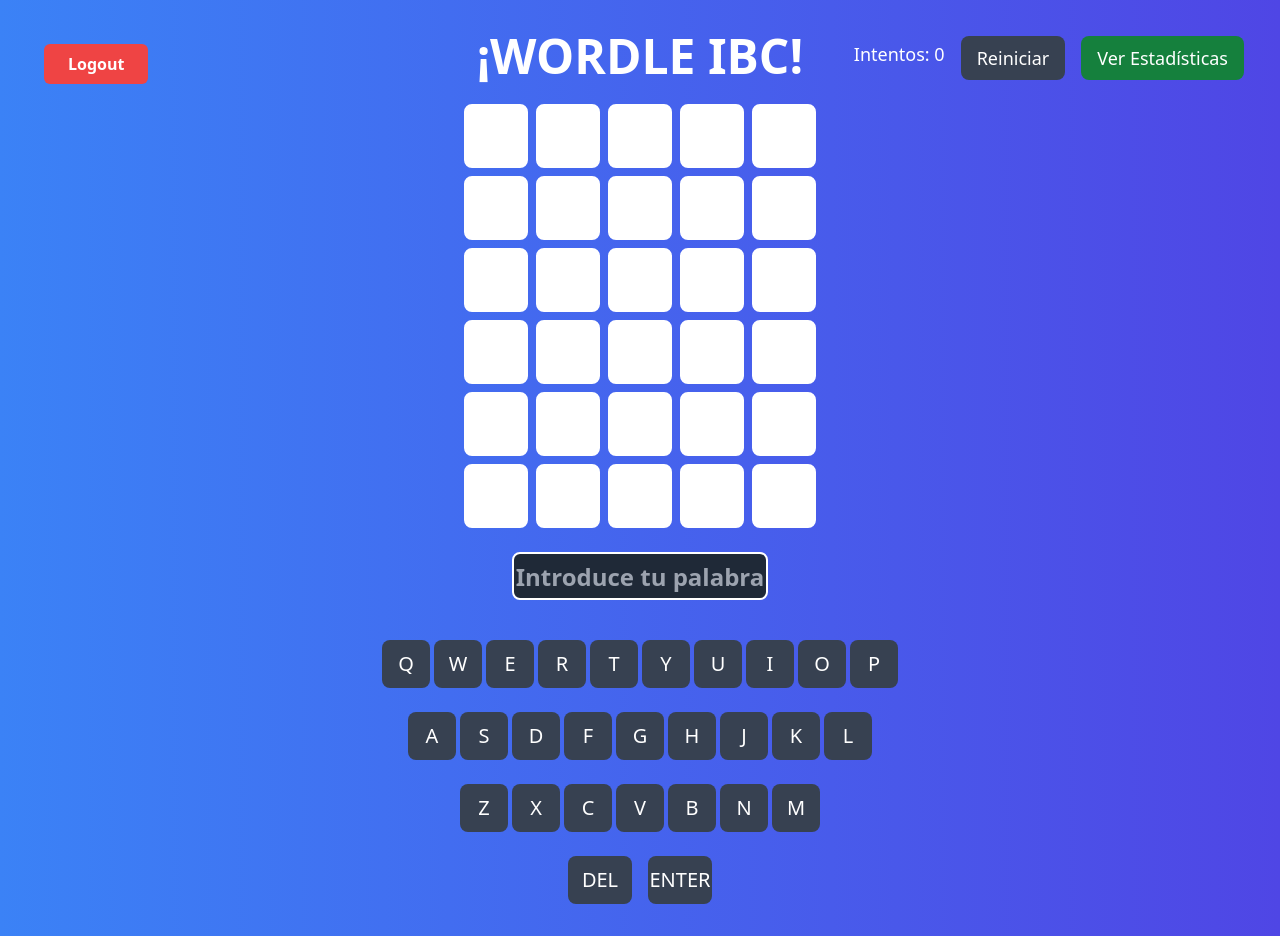
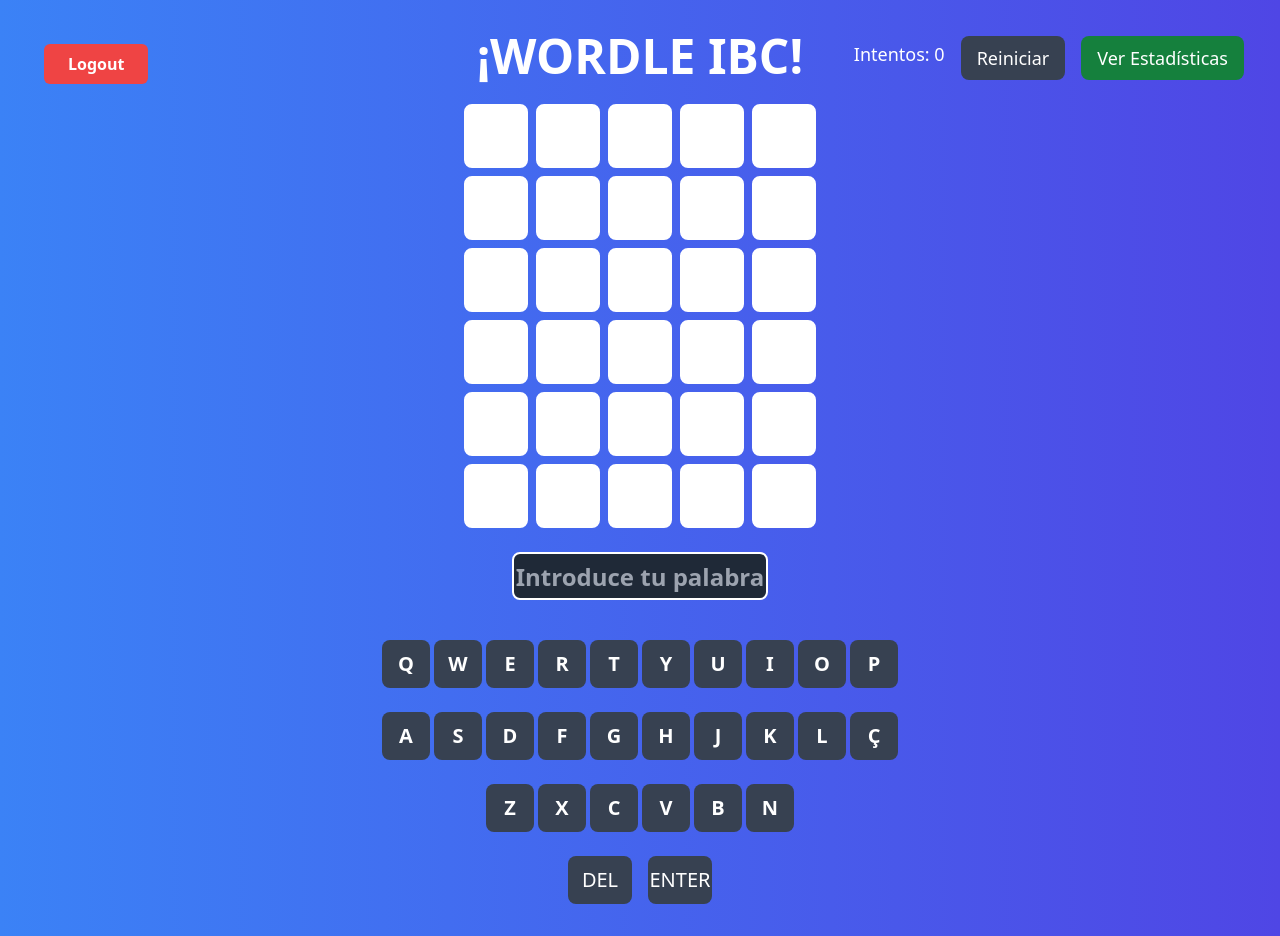
Before and after one commit to YelkoAlferez/new_wordle, a Nuxt app: page /play in a window 1280 px wide. Built offline with nearby package versions, Linux system fonts and the light colour scheme.

Commit message:
fix(): formated document + added colors to keyboard keys

```diff
--- a/pages/play/index.vue
+++ b/pages/play/index.vue
@@ -3,94 +3,57 @@
     <div class="text-center p-8">
       <h1 class="text-5xl font-bold mb-6 text-white">¡WORDLE IBC!</h1>
       <div class="absolute top-5 left-5 p-4 flex gap-4 items-center">
-          <button
-              @click="auth.logout"
-              class="px-6 py-2 bg-red-500 text-white font-semibold rounded-md hover:bg-red-600 transition m-2"
-              >
+        <button @click="auth.logout"
+          class="px-6 py-2 bg-red-500 text-white font-semibold rounded-md hover:bg-red-600 transition m-2">
           Logout
         </button>
       </div>
       <div class="absolute top-5 right-5 p-4 flex gap-4 items-center">
         <div class="text-lg mb-2">Intentos: {{ usedAttempts }}</div>
-        <button
-          @click="restartGame"
-          class="px-4 py-2 bg-gray-700 text-white rounded-lg text-lg hover:bg-gray-600"
-        >
+        <button @click="restartGame" class="px-4 py-2 bg-gray-700 text-white rounded-lg text-lg hover:bg-gray-600">
           Reiniciar
         </button>
-        <button
-          @click="showStats"
-          class="px-4 py-2 bg-green-700 text-white rounded-lg text-lg hover:bg-green-600"
-        >
+        <button @click="showStats" class="px-4 py-2 bg-green-700 text-white rounded-lg text-lg hover:bg-green-600">
           Ver Estadísticas
         </button>
       </div>
       <div id="wordle-grid" class="flex flex-col items-center gap-2">
         <div v-for="(row, rowIndex) in grid" :key="'row-' + (rowIndex + 1)" class="flex gap-2">
-            <input
-              v-for="(colIndex, index) in 5"
-              :key="'row-' + (rowIndex + 1) + '-col-' + index"
-              v-model="grid[rowIndex].letters[index]"
-              :class="['w-16 h-16 text-white rounded-lg border-2 border-white flex items-center justify-center text-2xl font-bold text-center', letterColors[rowIndex][index]]"
-              :readonly="rowIndex < currentRowIndex"
-            />
+          <input v-for="(colIndex, index) in 5" :key="'row-' + (rowIndex + 1) + '-col-' + index"
+            v-model="grid[rowIndex].letters[index]" :class="[
+              'w-16 h-16 text-white rounded-lg border-2 border-white flex items-center justify-center text-2xl font-bold text-center',
+              letterColors[rowIndex][index],
+            ]" :readonly="rowIndex < currentRowIndex" />
         </div>
       </div>
 
       <div class="mt-6">
-          <input
-            v-model="currentWord"
-            readonly
-            type="text"
-            maxlength="5"
-            placeholder="Introduce tu palabra"
+        <input v-model="currentWord" readonly type="text" maxlength="5" placeholder="Introduce tu palabra"
           class="w-64 h-12 text-center text-2xl font-bold bg-gray-800 text-white border-2 border-white rounded-lg"
-            :disabled="isWordSubmitted || currentWord.length === 5 || currentRowIndex >= grid.length"
-          />
+          :disabled="isWordSubmitted ||
+            currentWord.length === 5 ||
+            currentRowIndex >= grid.length
+            " />
       </div>
 
       <div id="keyboard" class="flex flex-wrap justify-center gap-2 mt-6">
-            <div class="flex justify-center gap-1 mt-4 w-full">
-                <button
-                    v-for="(letter, index) in alphabet.slice(0, 10)"
-                    :key="index"
+        <!-- Render each row dynamically -->
+        <div v-for="(slice, rowIndex) in letterSlices" :key="'row-' + rowIndex"
+          class="flex justify-center gap-1 mt-4 w-full">
+          <button v-for="(letter, index) in alphabet.slice(slice[0], slice[1])" :key="index" :id="'letter-' + letter"
             @click="addLetter(letter)"
-                    class="w-12 h-12 bg-gray-700 text-white rounded-lg text-xl hover:bg-gray-600"
-                    >
+            class="w-12 h-12 rounded-lg text-xl hover:bg-gray-600 flex items-center justify-center font-bold"
+            :class="[keyColors[letter] || 'bg-gray-700 text-white']">
             {{ letter }}
           </button>
         </div>
-            <div class="flex justify-center gap-1 mt-4 w-full">
-                <button
-                    v-for="(letter, index) in alphabet.slice(10, 19)"
-                    :key="index"
-                    @click="addLetter(letter)"
-                    class="w-12 h-12 bg-gray-700 text-white rounded-lg text-xl hover:bg-gray-600"
-                    >
-                    {{ letter }}
-                </button>
-            </div>
-            <div class="flex justify-center gap-1 mt-4 w-full">
-                <button
-                    v-for="(letter, index) in alphabet.slice(19)"
-                    :key="index"
-                    @click="addLetter(letter)"
-                    class="w-12 h-12 bg-gray-700 text-white rounded-lg text-xl hover:bg-gray-600"
-                    >
-                    {{ letter }}
-                </button>
-            </div>
+
+        <!-- Special action buttons row -->
         <div class="flex justify-center gap-4 mt-4 w-full">
-            <button
-              @click="deleteLetter"
-              class="w-16 h-12 bg-gray-700 text-white rounded-lg text-xl hover:bg-gray-600"
-            >
+          <button @click="deleteLetter" class="w-16 h-12 bg-gray-700 text-white rounded-lg text-xl hover:bg-gray-600">
             DEL
           </button>
-            <button
-              @click="submitRow"
-              class="w-16 h-12 bg-gray-700 text-white rounded-lg text-xl hover:bg-gray-600"
-            >
+          <button @click="submitRow" class="w-16 h-12 bg-gray-700 text-white rounded-lg text-xl hover:bg-gray-600">
             ENTER
           </button>
         </div>
@@ -100,22 +63,40 @@
 </template>
 
 <script setup lang="ts">
-  import { ref, onMounted, onUnmounted } from 'vue';
-  import Swal from 'sweetalert2';
-  import { dic } from '~/assets/diccionari.js';
+import { ref, onMounted, onUnmounted } from "vue";
+import Swal from "sweetalert2";
+import { dic } from "~/assets/diccionari.js";
+
+const keyColors = ref<Record<string, string>>({});
+const keyDataValues = ref<Record<string, number>>({});
+
+const letterSlices = [
+  [0, 10], // Fila 1
+  [10, 20], // Fila 2
+  [20, 26], // Fila 3
+];
 
 const grid = ref([
-    { letters: ['', '', '', '', ''], colors: ['', '', '', '', ''] },
-    { letters: ['', '', '', '', ''], colors: ['', '', '', '', ''] },
-    { letters: ['', '', '', '', ''], colors: ['', '', '', '', ''] },
-    { letters: ['', '', '', '', ''], colors: ['', '', '', '', ''] },
-    { letters: ['', '', '', '', ''], colors: ['', '', '', '', ''] },
-    { letters: ['', '', '', '', ''], colors: ['', '', '', '', ''] },
+  { letters: ["", "", "", "", ""], colors: ["", "", "", "", ""] },
+  { letters: ["", "", "", "", ""], colors: ["", "", "", "", ""] },
+  { letters: ["", "", "", "", ""], colors: ["", "", "", "", ""] },
+  { letters: ["", "", "", "", ""], colors: ["", "", "", "", ""] },
+  { letters: ["", "", "", "", ""], colors: ["", "", "", "", ""] },
+  { letters: ["", "", "", "", ""], colors: ["", "", "", "", ""] },
 ]);
-  const letterColors = ref([['', '', '', '', ''], ['', '', '', '', ''], ['', '', '', '', ''], ['', '', '', '', ''], ['', '', '', '', ''], ['', '', '', '', '']]);
-  const alphabet = ref(['Q', 'W', 'E', 'R', 'T', 'Y', 'U', 'I', 'O', 'P', 'A', 'S', 'D', 'F', 'G', 'H', 'J', 'K', 'L', 'Z', 'X', 'C', 'V', 'B', 'N', 'M']);
-  const currentWord = ref('');
-  const wordToGuess = ref('');
+
+const letterColors = ref([
+  ["", "", "", "", ""],
+  ["", "", "", "", ""],
+  ["", "", "", "", ""],
+  ["", "", "", "", ""],
+  ["", "", "", "", ""],
+  ["", "", "", "", ""],
+]);
+
+const alphabet = ref(['Q', 'W', 'E', 'R', 'T', 'Y', 'U', 'I', 'O', 'P', 'A', 'S', 'D', 'F', 'G', 'H', 'J', 'K', 'L', 'Ç', 'Z', 'X', 'C', 'V', 'B', 'N', 'M']);
+const currentWord = ref("");
+const wordToGuess = ref("");
 const currentRowIndex = ref(0);
 const isWordSubmitted = ref(false);
 const gameOver = ref(false);
@@ -144,24 +125,27 @@
 
   if (stats.totalStats > 0) {
     Swal.fire({
-        title: '¡Estadísticas!',
+      title: "¡Estadísticas!",
       html: `<ul>
             <li>Total Stats: ${stats.totalStats}</li>
             <li>Completados: ${stats.completedCount}</li>
             <li>No Completados: ${stats.notCompletedCount}</li>
             <li>Tiempo más rápido: ${stats.fastestCompletionTime} segundos</li>
             <li>Tiempo promedio: ${stats.averageCompletionTime} segundos</li>
-            <li>Mejor partida: ${stats.minUsedAttempts == 1 ? stats.minUsedAttempts + ' intento' :  stats.minUsedAttempts + 'intentos'}</li>
+            <li>Mejor partida: ${stats.minUsedAttempts == 1
+          ? stats.minUsedAttempts + " intento"
+          : stats.minUsedAttempts + "intentos"
+        }</li>
         </ul>`,
-        icon: 'info',
-        confirmButtonText: 'OK',
+      icon: "info",
+      confirmButtonText: "OK",
     });
   } else {
     Swal.fire({
-        title: '¡Estadísticas!',
-        text: 'Todavía no tienes estadísticas',
-        icon: 'info',
-        confirmButtonText: 'OK',
+      title: "¡Estadísticas!",
+      text: "Todavía no tienes estadísticas",
+      icon: "info",
+      confirmButtonText: "OK",
     });
   }
 };
@@ -192,12 +176,12 @@
   if (!dic.includes(word.toLocaleLowerCase())) {
     setTimeout(async () => {
       Swal.fire({
-      title: 'Palabra no válida',
-      text: 'La palabra no existe en el diccionario.',
-      icon: 'error',
-      confirmButtonText: 'OK',
+        title: "Palabra no válida",
+        text: "La palabra no existe en el diccionario.",
+        icon: "error",
+        confirmButtonText: "OK",
       });
-      currentWord.value = '';
+      currentWord.value = "";
     }, 500);
     return;
   }
@@ -205,37 +189,55 @@
   if (usedWords.has(word)) {
     setTimeout(async () => {
       Swal.fire({
-        title: 'Palabra repetida',
-        text: 'Ya has introducido esta palabra antes.',
-        icon: 'warning',
-        confirmButtonText: 'OK',
+        title: "Palabra repetida",
+        text: "Ya has introducido esta palabra antes.",
+        icon: "warning",
+        confirmButtonText: "OK",
       });
-      currentWord.value = '';
+      currentWord.value = "";
     }, 500);
     return;
   }
 
   usedWords.add(word);
-  grid.value[currentRowIndex.value].letters = word.split('');
+  grid.value[currentRowIndex.value].letters = word.split("");
   currentRowIndex.value++;
   checkWord();
-  currentWord.value = '';
+  currentWord.value = "";
   usedAttempts.value++;
 };
 
 const checkWord = () => {
   const current = grid.value[currentRowIndex.value - 1];
-    const word = current.letters.join('');
+  const word = current.letters.join("");
   let correct = 0;
 
-    word.split('').forEach((letter, index) => {
+  word.split("").forEach((letter, index) => {
+    if (keyDataValues.value[letter] === undefined) {
+      keyDataValues.value[letter] = 0;
+    }
+
     if (letter === wordToGuess.value[index]) {
-        letterColors.value[currentRowIndex.value - 1][index] = 'bg-green-500';
+      letterColors.value[currentRowIndex.value - 1][index] = "bg-green-500";
+
+      if (keyDataValues.value[letter] < 3) {
+        keyColors.value[letter] = "bg-green-500";
+        keyDataValues.value[letter] = 3;
+      }
       correct++;
     } else if (wordToGuess.value.includes(letter)) {
-        letterColors.value[currentRowIndex.value - 1][index] = 'bg-yellow-500';
+      letterColors.value[currentRowIndex.value - 1][index] = "bg-yellow-500";
+
+      if (keyDataValues.value[letter] < 2) {
+        keyColors.value[letter] = "bg-yellow-500";
+        keyDataValues.value[letter] = 2;
+      }
     } else {
-        letterColors.value[currentRowIndex.value - 1][index] = 'bg-red-500';
+      letterColors.value[currentRowIndex.value - 1][index] = "bg-red-500";
+      if (keyDataValues.value[letter] < 1) {
+        keyColors.value[letter] = "bg-red-500";
+        keyDataValues.value[letter] = 1;
+      }
     }
   });
 
@@ -245,10 +247,10 @@
     maxCorrectLetters.value = correct;
     setTimeout(async () => {
       Swal.fire({
-          title: '¡Has ganado!',
+        title: "¡Has ganado!",
         text: `¡Felicidades, adivinaste la palabra en ${completionTime.value} segundos!`,
-          icon: 'success',
-          confirmButtonText: 'OK',
+        icon: "success",
+        confirmButtonText: "OK",
       });
       await auth.setStats({
         completion_time: completionTime.value,
@@ -262,10 +264,10 @@
     stopTimer();
     setTimeout(async () => {
       Swal.fire({
-          title: '¡Has perdido!',
+        title: "¡Has perdido!",
         text: `La palabra era: ${wordToGuess.value}. Tiempo total: ${completionTime.value} segundos`,
-          icon: 'error',
-          confirmButtonText: 'OK',
+        icon: "error",
+        confirmButtonText: "OK",
       });
 
       await auth.setStats({
@@ -283,23 +285,31 @@
 };
 
 onMounted(() => {
-    window.addEventListener('keydown', handleKeydown);
+  window.addEventListener("keydown", handleKeydown);
   getRandomWord();
   startTimer();
 });
 
 onUnmounted(() => {
-    window.removeEventListener('keydown', handleKeydown);
+  window.removeEventListener("keydown", handleKeydown);
   stopTimer();
 });
 
 const handleKeydown = (event: KeyboardEvent) => {
   const letter = event.key.toUpperCase();
-    if (alphabet.value.includes(letter) && currentWord.value.length < 5 && !gameOver.value) {
+  if (
+    alphabet.value.includes(letter) &&
+    currentWord.value.length < 5 &&
+    !gameOver.value
+  ) {
     currentWord.value += letter;
-    } else if (event.key === 'Backspace' && !gameOver.value) {
+  } else if (event.key === "Backspace" && !gameOver.value) {
     deleteLetter();
-    } else if (event.key === 'Enter' && currentWord.value.length === 5 && !gameOver.value) {
+  } else if (
+    event.key === "Enter" &&
+    currentWord.value.length === 5 &&
+    !gameOver.value
+  ) {
     submitRow();
   }
 };
```
Lines whose indentation alone changed are shown as unchanged.
